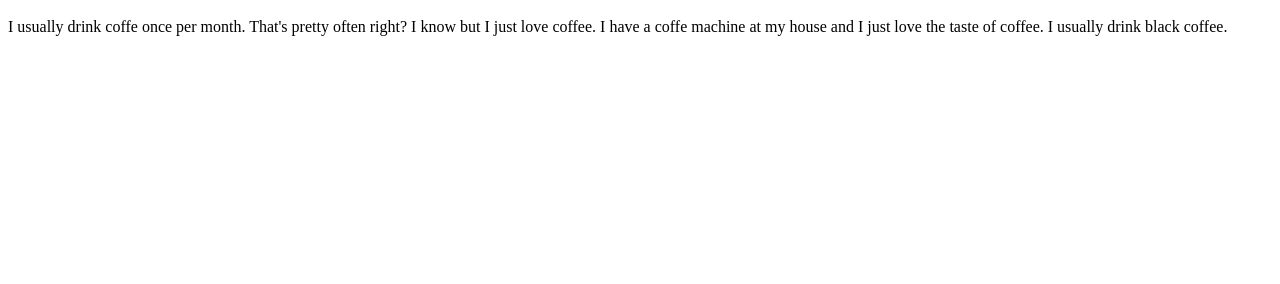
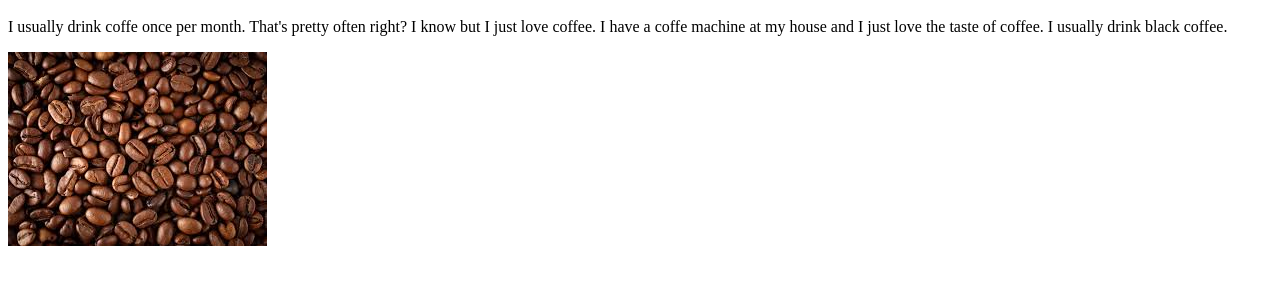
Before and after one commit to kennyhong123/coffee, a plain HTML site: page index.html in a window 1280 px wide. Shown: the part 48-332 px from the top of the page. Drawn offline with Linux system fonts and the light colour scheme.

Commit message:
Update index.html

```diff
--- a/index.html
+++ b/index.html
@@ -6,5 +6,6 @@
           I usually drink coffe once per month. That's pretty often right? I know but I just love coffee.
           I have a coffe machine at my house and I just love the taste of coffee. I usually drink black coffee.
         </p>
+          <img src="/coffee.jpg">
     </body>
 </html>
```
